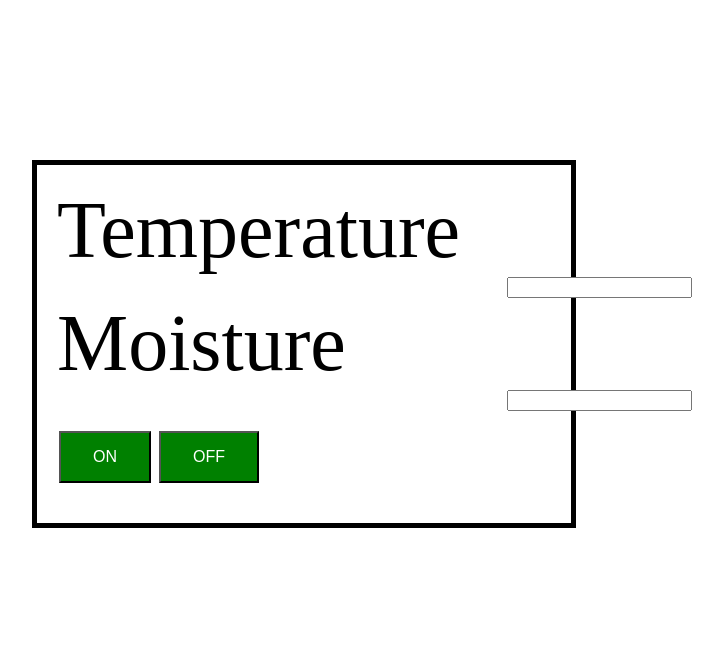
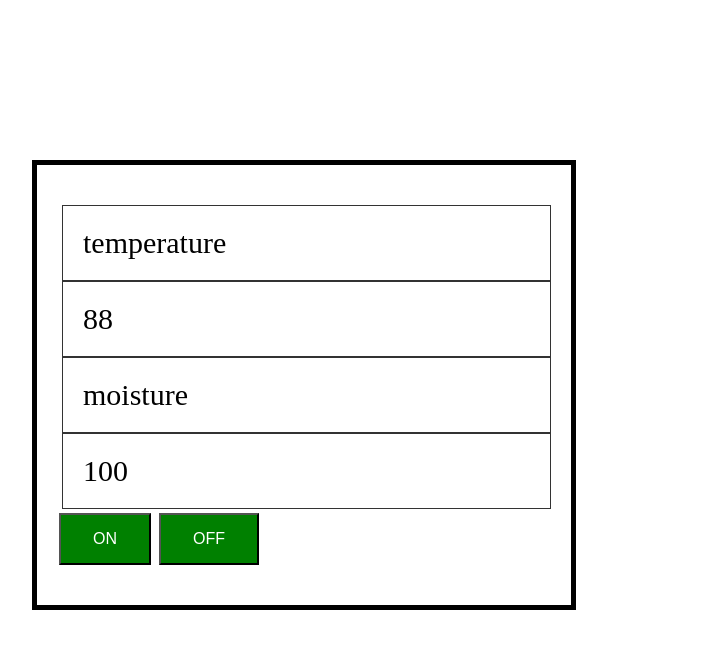
Before and after one commit to MAkil380/Test-Project, a plain HTML site: page index.html in a window 1280 px wide. Shown: the whole page, without its empty margins (296-1019 px from the left). Drawn offline with Linux system fonts and the light colour scheme.

Commit message:
test commit

```diff
--- a/index.html
+++ b/index.html
@@ -2,10 +2,22 @@
 
 <head>
     <style>
-        .bigText {
-            font-size: 5rem;
+        .grid {
+            display: grid;
+            grid-template-columns: auto auto auto;
+            background-color: white;
+            padding: 10px;
+        }
 
+        .grid-item {
+            background-color: rgba(255, 255, 255, 0.8);
+            border: 1px solid rgba(0, 0, 0, 0.8);
+            padding: 20px;
+            font-size: 30px;
+            margin-left: 5px;
+            grid-column: 1 / 2;
         }
+
 
         .box {
             border: 5px solid black;
@@ -17,7 +29,7 @@
         }
 
         .button {
-            background-color:green;
+            background-color: green;
             color: white;
             padding: 15px 32px;
             text-align: center;
@@ -25,22 +37,17 @@
             margin: 4px 2px;
             cursor: pointer;
         }
-        .input1 {
-            margin-left: 450px;
-            margin-top: 1px;
-        }
     </style>
 </head>
 
 <body>
     <div class="box">
-        <form>
-            <label class="bigText">Temperature</label>
-            <input type="number" id="Temp" class="input1" width=20%>
-            <label class="bigText" for="moisture">Moisture</label>
-            <input type="number" id="Moisture" class="input1">
+        <div class="grid"></div>
+        <div class="grid-item">temperature</div>
+        <div class="grid-item"> 88</div>
+        <div class="grid-item">moisture</div>
+        <div class="grid-item">100</div>
 
-        </form>
         <form>
             <input type="button" id="ON" class="button" value="ON"></Input>
             <input type="button" id="OFF" class="button" value="OFF"></input>
```
